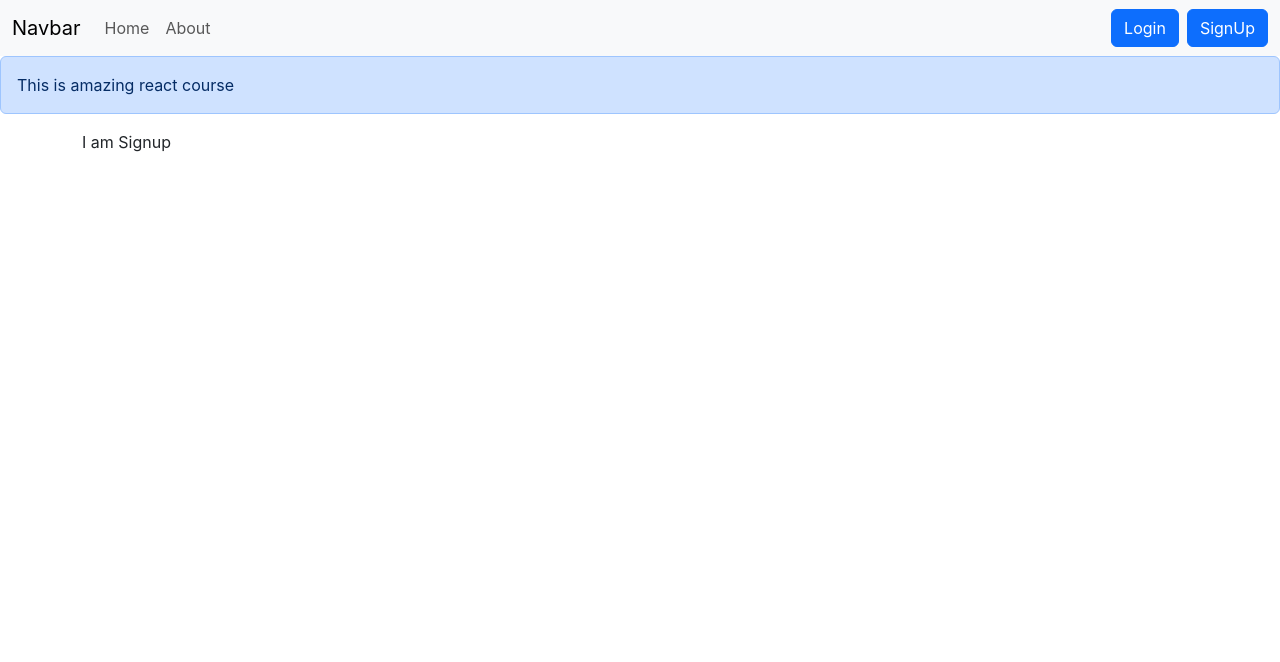
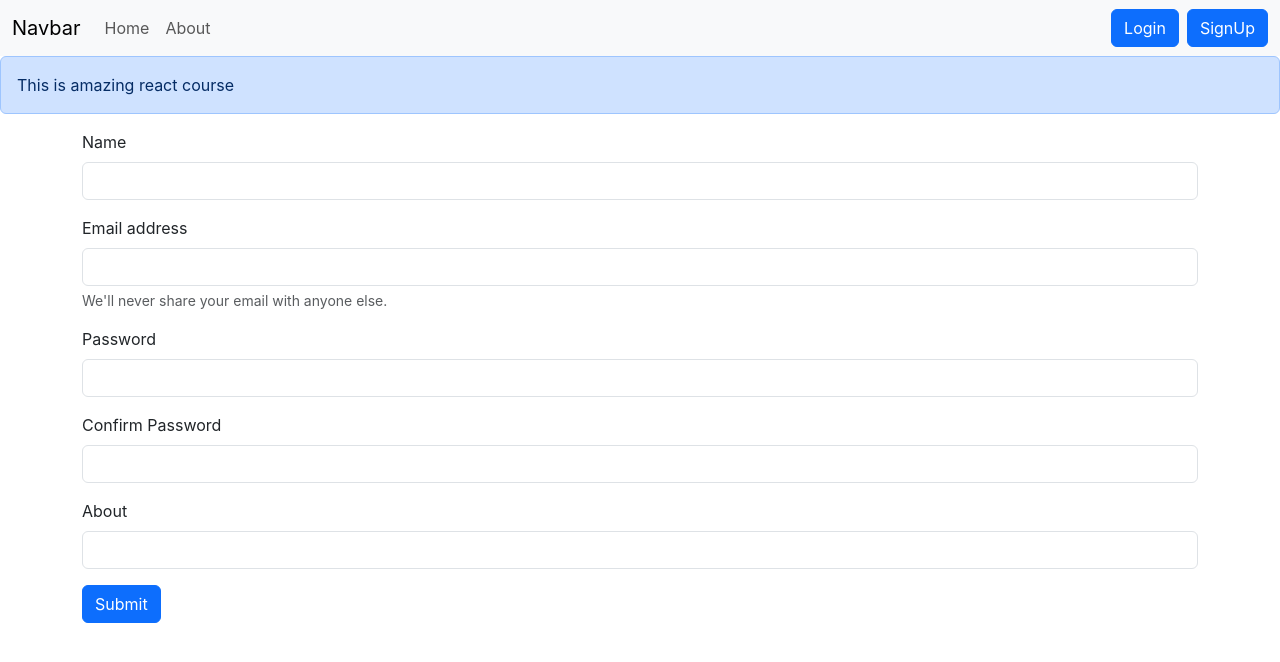
Before and after one commit to himanshubathamx2/iNotebookApp-FullStack, a React (Create React App) app: page /signup in a window 1280 px wide. Shown: the top 662 px of the page. Built offline with nearby package versions, Linux system fonts and the light colour scheme.

Commit message:
login signup done

```diff
--- a/src/components/Login.js
+++ b/src/components/Login.js
@@ -1,8 +1,10 @@
 import React, { useState } from 'react'
+import { useNavigate } from "react-router-dom";
 
 export const Login = () => {
 
   const [credentials, setCredentials] = useState({ email: "", password: "" });
+  let navigate = useNavigate();
 
   const onChange = (e) => {
     setCredentials({ ...credentials, [e.target.name]: e.target.value })
@@ -17,9 +19,16 @@ export const Login = () => {
         "Content-type": "application/json; charset=UTF-8"
       }
     })
+    const json = await response.json();
+    if (json.jwtToken && response.status === 200) {
+      localStorage.setItem('token', json.jwtToken);
+      navigate("/");
+    }
+    else {
+      alert("invcalid");
+    }
 
-    const json = await response.json();
-    console.log(json)
+
   }
 
   return (
--- a/src/components/Signup.js
+++ b/src/components/Signup.js
@@ -1,7 +1,60 @@
-import React from 'react'
+import React, { useState } from 'react'
+import { useNavigate } from "react-router-dom";
 
 export const Signup = () => {
+  const [credentials, setCredentials] = useState({ name: "", email: "", password: "", cpassword: "", about: "" });
+  let navigate = useNavigate();
+
+  const onChange = (e) => {
+    setCredentials({ ...credentials, [e.target.name]: e.target.value })
+  }
+
+  const handleSubmit = async (e) => {
+    e.preventDefault();//to stop page reload
+    const response = await fetch(`http://localhost:7000/auth/create-user`, {
+      method: "POST",
+      body: JSON.stringify({ name: credentials.name, email: credentials.email, password: credentials.password, about: credentials.about }),
+      headers: {
+        "Content-type": "application/json; charset=UTF-8"
+      }
+    })
+    const json = await response.json();
+    if (json.id && response.status === 200) {
+      localStorage.setItem('token', json.jwtToken);
+      navigate("/");
+    }
+    else {
+      alert("some error");
+    }
+  }
+
+
   return (
-    <div>I am Signup</div>
+    <form onSubmit={handleSubmit}>
+      <div className="mb-3">
+        <label htmlFor="exampleInputEmail1" className="form-label">Name</label>
+        <input type="text" className="form-control" id="name" name="name" onChange={onChange} aria-describedby="emailHelp" />
+      </div>
+      <div className="mb-3">
+        <label htmlFor="email" className="form-label">Email address</label>
+        <input type="email" className="form-control" id="email" name="email" onChange={onChange} aria-describedby="emailHelp" />
+        <div id="emailHelp" className="form-text">We'll never share your email with anyone else.</div>
+      </div>
+
+      <div className="mb-3">
+        <label htmlFor="password" className="form-label">Password</label>
+        <input type="password" className="form-control" id="password" name="password" onChange={onChange} />
+      </div>
+      <div className="mb-3">
+        <label htmlFor="cpassword" className="form-label">Confirm Password</label>
+        <input type="cpassword" className="form-control" id="cpassword" name="cpassword" />
+      </div>
+      <div className="mb-3">
+        <label htmlFor="about" className="form-label">About</label>
+        <input type="text" className="form-control" id="about" name="about" onChange={onChange} aria-describedby="emailHelp" />
+      </div>
+
+      <button type="submit" className="btn btn-primary">Submit</button>
+    </form>
   )
 }
--- a/src/context/notes/NoteState.js
+++ b/src/context/notes/NoteState.js
@@ -14,7 +14,7 @@ const NoteState = (props) => {
       method: "GET",
       headers: {
         "Content-type": "application/json; charset=UTF-8",
-        "Authorization": "Bearer eyJhbGciOiJIUzUxMiJ9.eyJzdWIiOiJzZXJlbmVAZ21haWwuY29tIiwiaWF0IjoxNjkwMzUyMTQ1LCJleHAiOjE2OTAzNzAxNDV9.8FAd9ye-rqi8ph0SfO_B8-tVlN2oHnRjMK_tv6JvwwmnBsy_g10v294xYSh0GCfy_Wj2N3ICRXMHABP_NFD2Pw"
+        "Authorization": "Bearer eyJhbGciOiJIUzUxMiJ9.eyJzdWIiOiJzZXJlbmVAZ21haWwuY29tIiwiaWF0IjoxNjkwNjE5NDI5LCJleHAiOjE2OTA2Mzc0Mjl9.LUhYLQgNRZftWomHEdOFAxNv-1Dmyi3X1NSskz5WwDvlEHz5SPBOw0jtIGFFmAEUe-P4OEO_CCn5oTAM3zHVrg"
       }
     });
     const json = await response.json();
@@ -29,7 +29,7 @@ const NoteState = (props) => {
       body: JSON.stringify({ title, description, tag }),
       headers: {
         "Content-type": "application/json; charset=UTF-8",
-        "Authorization": "Bearer eyJhbGciOiJIUzUxMiJ9.eyJzdWIiOiJzZXJlbmVAZ21haWwuY29tIiwiaWF0IjoxNjkwMzUyMTQ1LCJleHAiOjE2OTAzNzAxNDV9.8FAd9ye-rqi8ph0SfO_B8-tVlN2oHnRjMK_tv6JvwwmnBsy_g10v294xYSh0GCfy_Wj2N3ICRXMHABP_NFD2Pw"
+        "Authorization": "Bearer eyJhbGciOiJIUzUxMiJ9.eyJzdWIiOiJzZXJlbmVAZ21haWwuY29tIiwiaWF0IjoxNjkwNjE5NDI5LCJleHAiOjE2OTA2Mzc0Mjl9.LUhYLQgNRZftWomHEdOFAxNv-1Dmyi3X1NSskz5WwDvlEHz5SPBOw0jtIGFFmAEUe-P4OEO_CCn5oTAM3zHVrg"
       }
     })
     const note = await response.json();
@@ -42,7 +42,7 @@ const NoteState = (props) => {
       method: "DELETE",
       headers: {
         "Content-type": "application/json; charset=UTF-8",
-        "Authorization": "Bearer eyJhbGciOiJIUzUxMiJ9.eyJzdWIiOiJzZXJlbmVAZ21haWwuY29tIiwiaWF0IjoxNjkwMzUyMTQ1LCJleHAiOjE2OTAzNzAxNDV9.8FAd9ye-rqi8ph0SfO_B8-tVlN2oHnRjMK_tv6JvwwmnBsy_g10v294xYSh0GCfy_Wj2N3ICRXMHABP_NFD2Pw"
+        "Authorization": "Bearer eyJhbGciOiJIUzUxMiJ9.eyJzdWIiOiJzZXJlbmVAZ21haWwuY29tIiwiaWF0IjoxNjkwNjE5NDI5LCJleHAiOjE2OTA2Mzc0Mjl9.LUhYLQgNRZftWomHEdOFAxNv-1Dmyi3X1NSskz5WwDvlEHz5SPBOw0jtIGFFmAEUe-P4OEO_CCn5oTAM3zHVrg"
       }
     })
     const text = response.text();
@@ -58,7 +58,7 @@ const NoteState = (props) => {
       body: JSON.stringify({ title, description, tag }),
       headers: {
         "Content-type": "application/json; charset=UTF-8",
-        "Authorization": "Bearer eyJhbGciOiJIUzUxMiJ9.eyJzdWIiOiJzZXJlbmVAZ21haWwuY29tIiwiaWF0IjoxNjkwMzUyMTQ1LCJleHAiOjE2OTAzNzAxNDV9.8FAd9ye-rqi8ph0SfO_B8-tVlN2oHnRjMK_tv6JvwwmnBsy_g10v294xYSh0GCfy_Wj2N3ICRXMHABP_NFD2Pw"
+        "Authorization": "Bearer eyJhbGciOiJIUzUxMiJ9.eyJzdWIiOiJzZXJlbmVAZ21haWwuY29tIiwiaWF0IjoxNjkwNjE5NDI5LCJleHAiOjE2OTA2Mzc0Mjl9.LUhYLQgNRZftWomHEdOFAxNv-1Dmyi3X1NSskz5WwDvlEHz5SPBOw0jtIGFFmAEUe-P4OEO_CCn5oTAM3zHVrg"
       }
     })
     //logic
```
